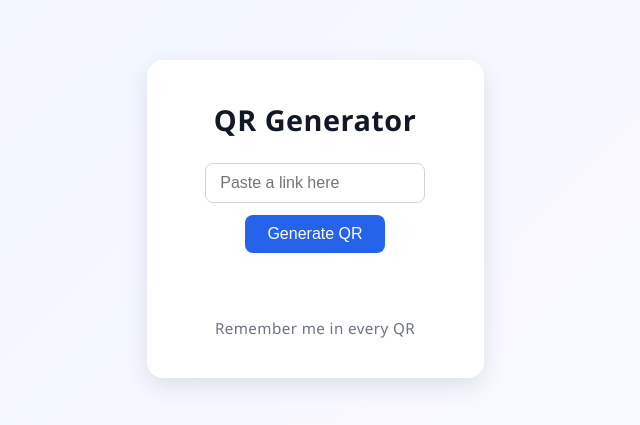
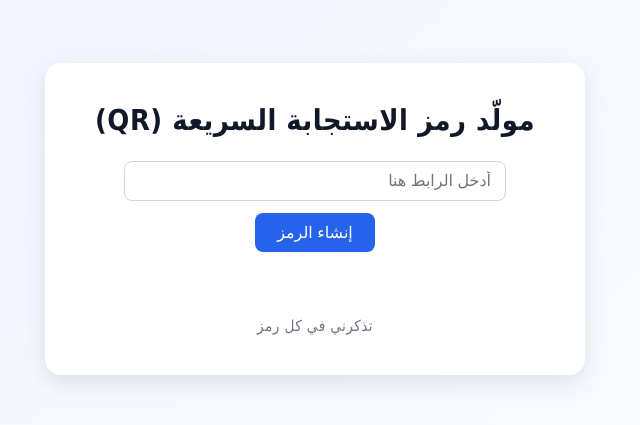
Before and after one commit to aaaalmahdi/QR, a plain HTML site: page index.html in a window 1280 px wide. Shown: the part 181-606 px from the top of the page, without its empty margins (325-965 px from the left). Drawn offline with Linux system fonts and the light colour scheme.

Commit message:
Translate index.html to Arabic

```diff
--- a/index.html
+++ b/index.html
@@ -1,12 +1,12 @@
 <!DOCTYPE html>
-<html lang="en">
+<html lang="ar" dir="rtl">
 <head>
 <meta charset="UTF-8">
 <meta name="viewport" content="width=device-width,initial-scale=1">
-<title>QR Generator</title>
+<title>مولّد رمز الاستجابة السريعة</title>
 <style>
 body {
-  font-family: "Segoe UI", Roboto, sans-serif;
+  font-family: "Cairo", "Tahoma", sans-serif;
   background: linear-gradient(135deg, #f0f4ff, #fafcff);
   min-height: 100vh;
   margin: 0;
@@ -22,6 +22,7 @@ body {
   border-radius: 16px;
   box-shadow: 0 8px 25px rgba(0,0,0,0.1);
   text-align: center;
+  direction: rtl;
 }
 h2 {
   margin-top: 0;
@@ -35,6 +36,7 @@ input {
   border: 1px solid #d1d5db;
   border-radius: 8px;
   font-size: 1rem;
+  text-align: right;
 }
 button {
   margin-top: 12px;
@@ -69,12 +71,12 @@ footer {
 </head>
 <body>
 <div class="container">
-  <h2>QR Generator</h2>
-  <input id="linkInput" type="text" placeholder="Paste a link here">
+  <h2>مولّد رمز الاستجابة السريعة (QR)</h2>
+  <input id="linkInput" type="text" placeholder="أدخل الرابط هنا">
   <br>
-  <button id="generateBtn">Generate QR</button>
+  <button id="generateBtn">إنشاء الرمز</button>
   <div id="qrcode"></div>
-  <footer>Remember me in every QR</footer>
+  <footer>تذكرني في كل رمز</footer>
 </div>
 
 <script src="https://cdn.jsdelivr.net/npm/qrcodejs/qrcode.min.js"></script>
@@ -82,7 +84,7 @@ footer {
 const qrDiv = document.getElementById('qrcode');
 document.getElementById('generateBtn').onclick = () => {
   const val = document.getElementById('linkInput').value.trim();
-  if (!val) return alert('Enter a link first.');
+  if (!val) return alert('الرجاء إدخال رابط أولاً');
   qrDiv.innerHTML = '';
   new QRCode(qrDiv, { text: val, width: 256, height: 256 });
 };
```
